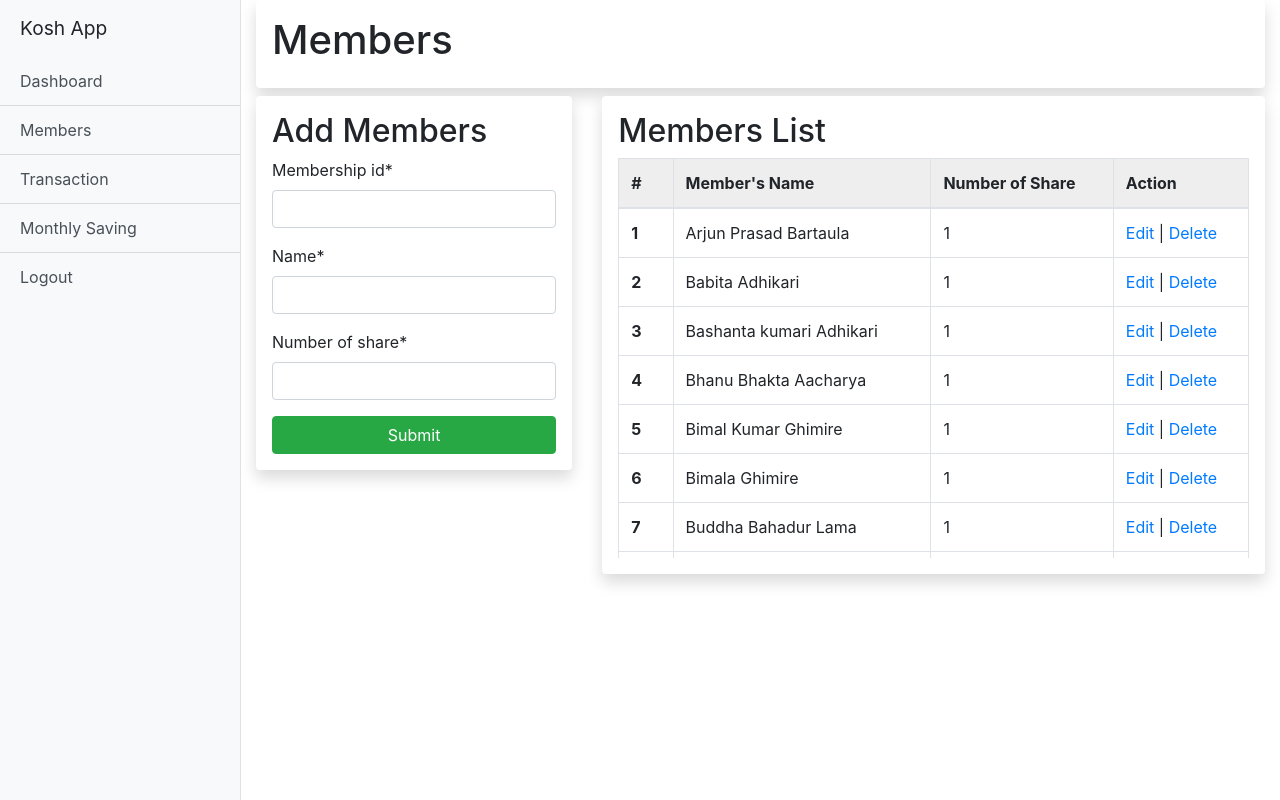
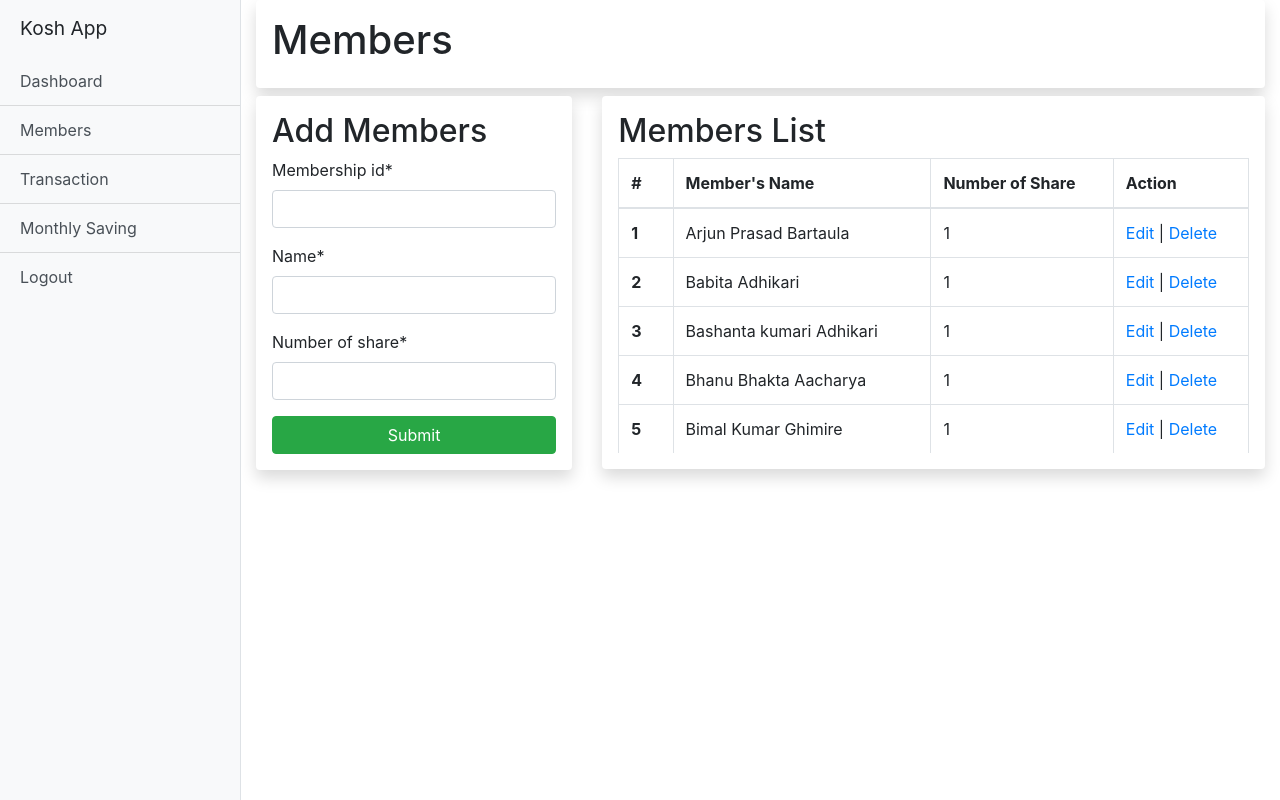
Before and after one commit to MuskanBartaula/kosh, a Django app: page /members/ in a window 1280 px wide. Run offline with Django 3.2, Linux system fonts and the light colour scheme; the visitor is signed in with stand-in values (Sample User, id 1); data comes from the database, SQL or seed files in the repository; some libraries are stand-ins or nearby versions.

Commit message:
.member-table used for the table scrollable

```diff
--- a/src/members/templates/members/index.html
+++ b/src/members/templates/members/index.html
@@ -38,7 +38,7 @@
 	<div class="col-8 ml-auto">
 		<div class="shadow p-3 mb-2 bg-white rounded">
 			<h2>Members List</h2>
-			<div class="transaction-table">
+			<div class="member-table">
 				<table class="table table-bordered">
 					<thead>
 						<tr>
```
